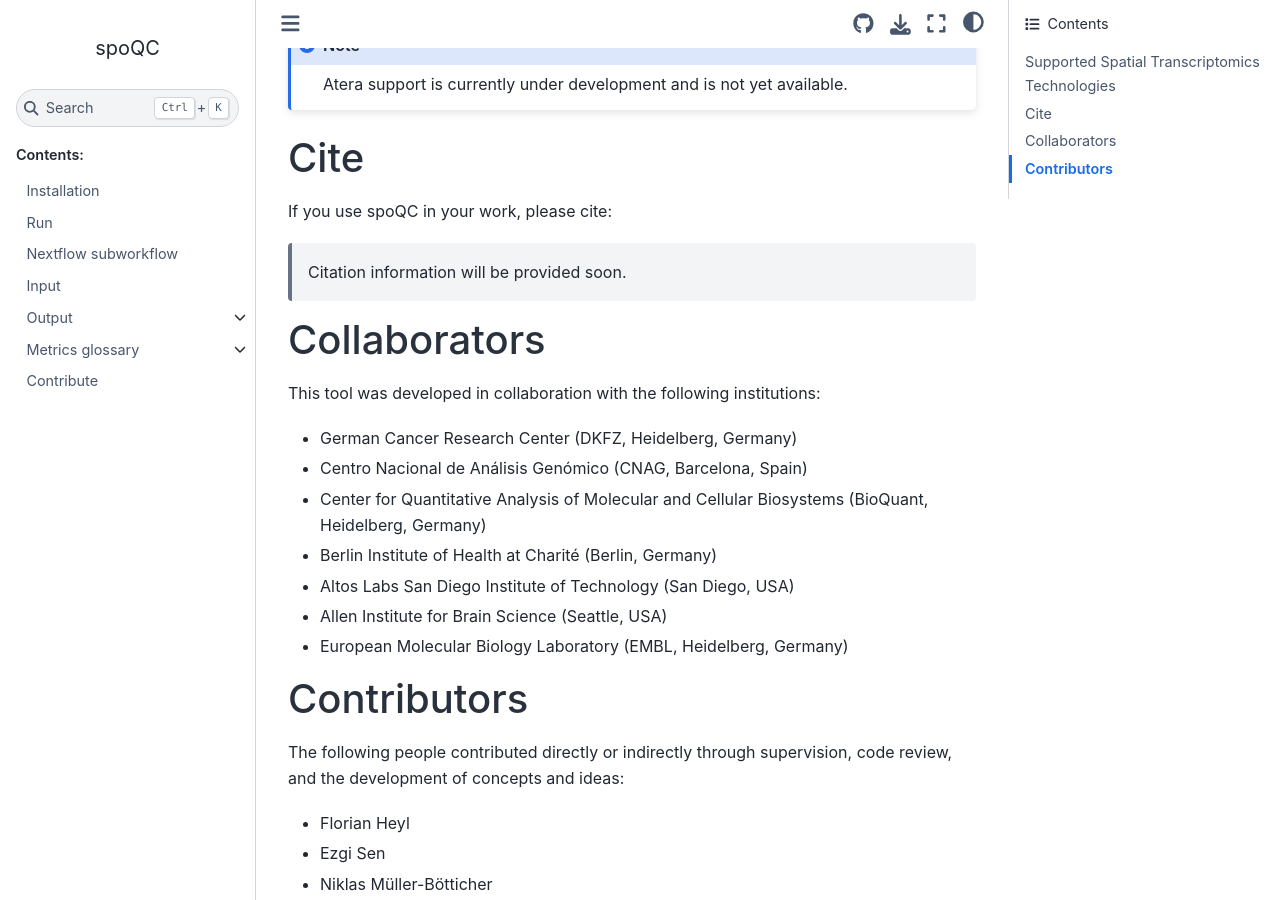
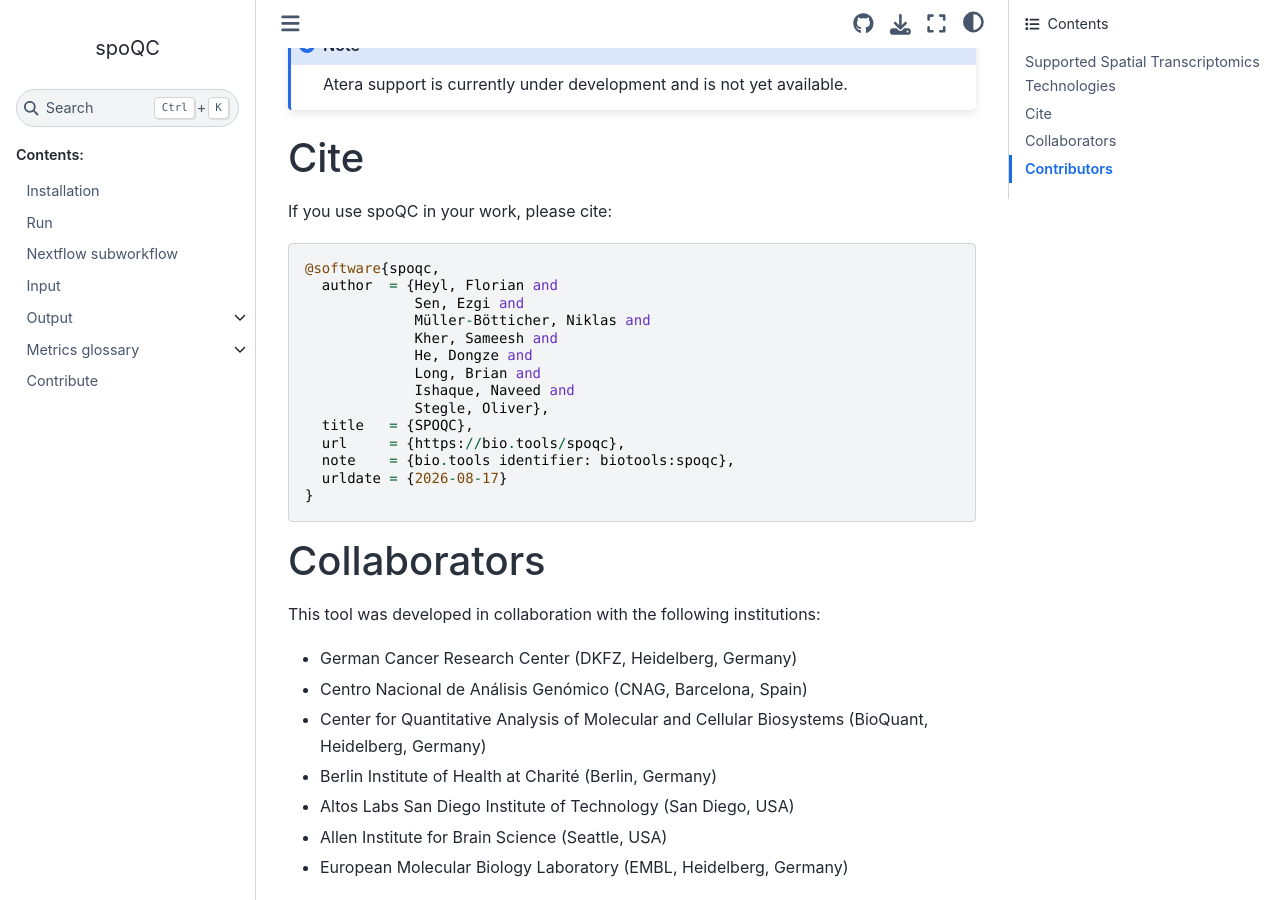
Before and after one commit to heylf/spoQC, a Sphinx documentation site: the page built from docs/source/intro.md, in a window 1280 px wide and 900 px high, scrolled down 1349 px. Built offline with Sphinx 7.4.7 and the Sphinx Book theme 1.1.4, drawn with Linux system fonts in a browser that asks for light colours.

Commit message:
add citation

````diff
--- a/docs/source/intro.md
+++ b/docs/source/intro.md
@@ -30,7 +30,22 @@
 
 If you use spoQC in your work, please cite:
 
-> Citation information will be provided soon.
+```
+@software{spoqc,
+  author  = {Heyl, Florian and
+             Sen, Ezgi and
+             Müller-Bötticher, Niklas and
+             Kher, Sameesh and
+             He, Dongze and
+             Long, Brian and
+             Ishaque, Naveed and
+             Stegle, Oliver},
+  title   = {SPOQC},
+  url     = {https://bio.tools/spoqc},
+  note    = {bio.tools identifier: biotools:spoqc},
+  urldate = {2026-08-17}
+}
+```
 
 # Collaborators
 
````
Also changed, not shown: README.md (+16 -1 lines).
